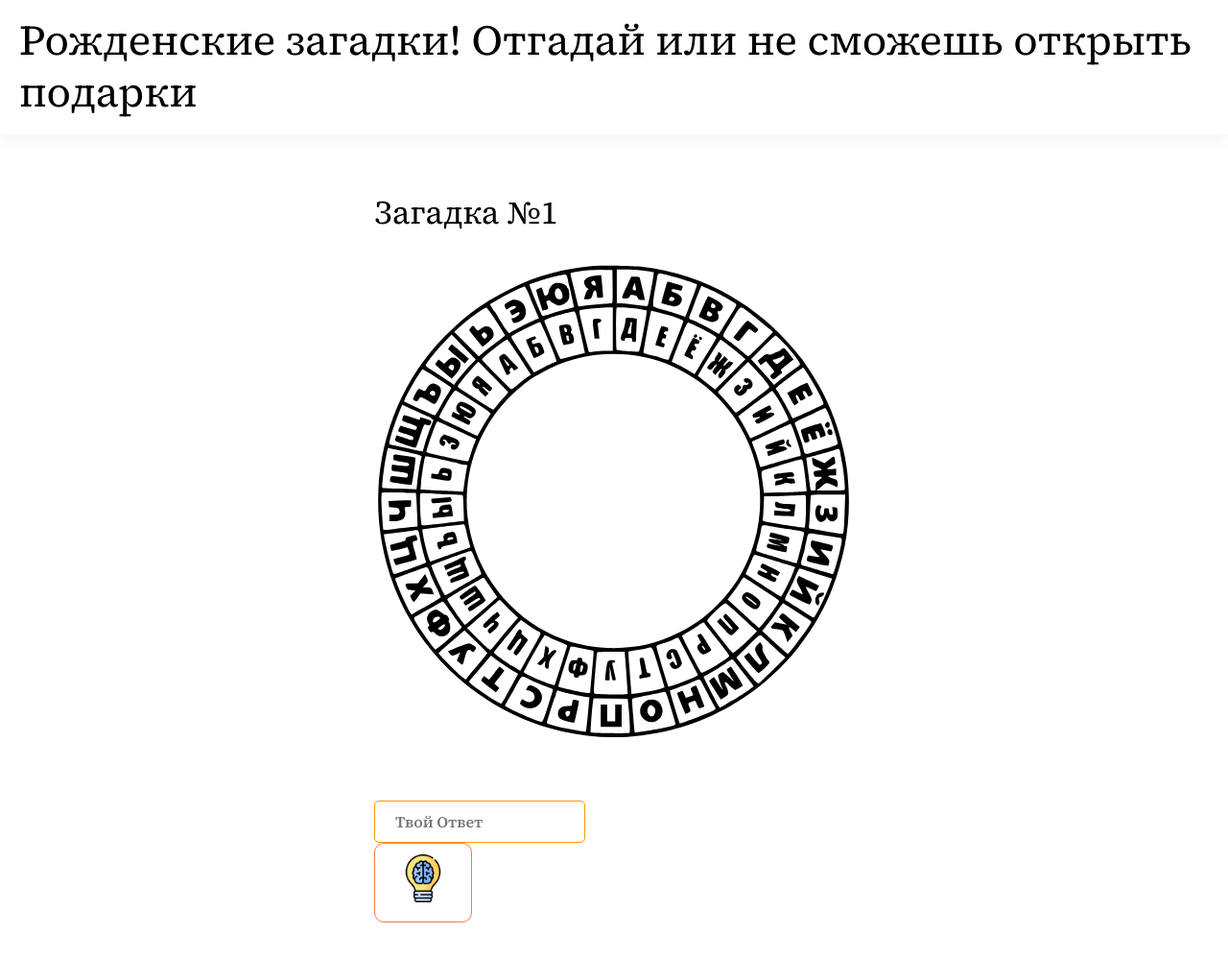
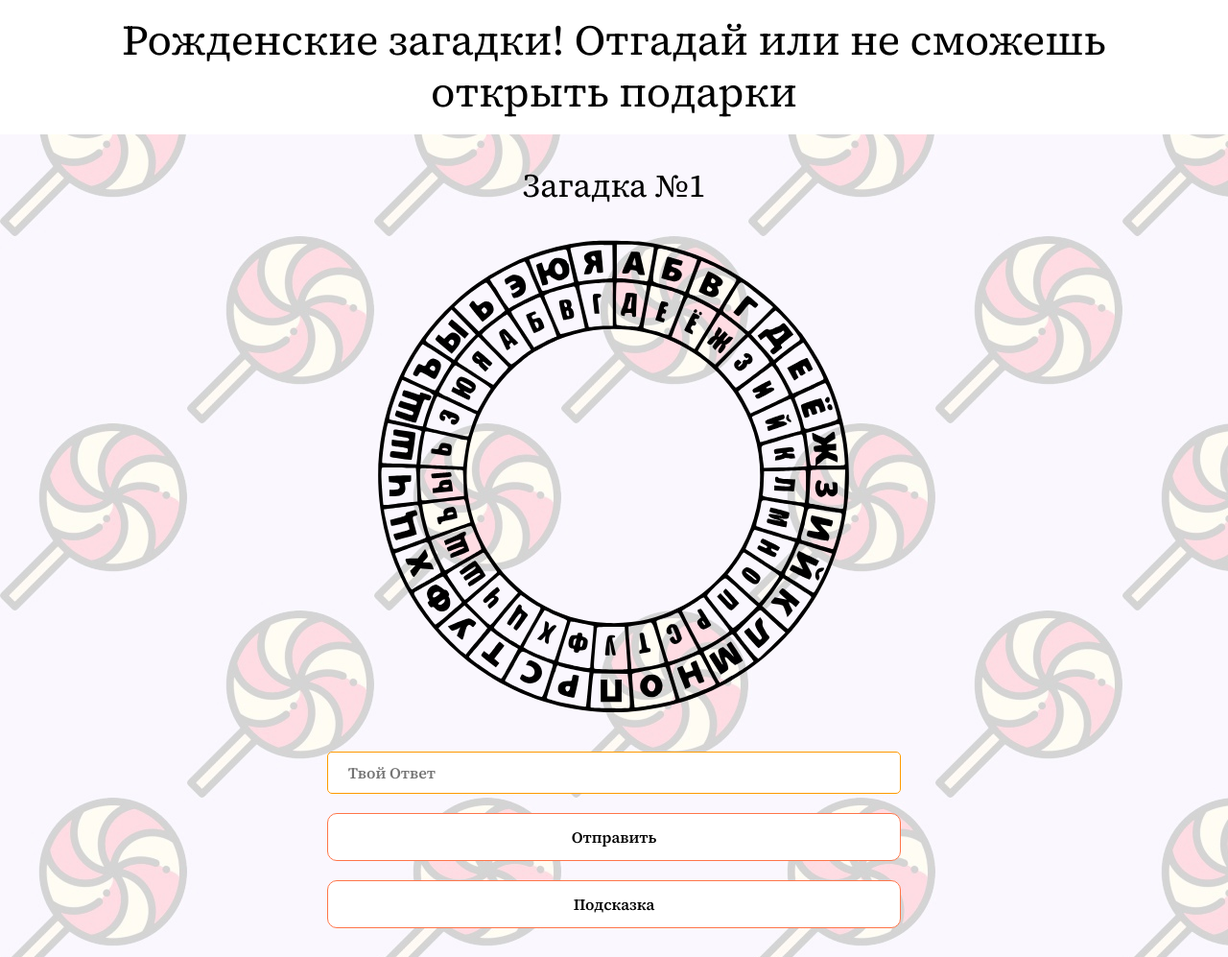
Before and after one commit to Jnuka/congratulations-for-anya, a website: page index.html in a window 1280 px wide. Shown: the whole page at 96% size. Drawn offline with Linux system fonts and the light colour scheme; a web font is replaced by a local one.

Commit message:
- add adaptation page for mobile - add some style

```diff
--- a/index.html
+++ b/index.html
@@ -3,7 +3,7 @@
 <head>
     <meta charset="UTF-8">
     <meta name="viewport" content="width=device-width, initial-scale=1.0">
-    <title>Document</title>
+    <title>С днем Рождения</title>
     <link href="https://fonts.googleapis.com/css2?family=Source+Serif+4:wght@400;600&display=swap" rel="stylesheet">
     <link href="https://fonts.googleapis.com/css2?family=Rubik+Beastly&family=Source+Serif+4:wght@400;600&display=swap" rel="stylesheet">
     <link rel="stylesheet" href="sass/style.css">
@@ -11,37 +11,31 @@
 </head>
 <body>
     <header class="header">
-        <div class="header__wrapper">
-            <div class="header__photo">
-                <!-- <a href="#" class="photo">
+        <div class="wrapper">
+            <!-- <div class="header__photo">
+                <a href="#" class="photo">
                     <img src="./img/photo_anna.png" alt="photoAnna">
-                </a> -->
-            </div>
+                </a>
+            </div>-->
             <h1 class="header__title">Рожденские загадки! Отгадай или не сможешь открыть подарки</h1>
         </div>
     </header>
     <section class="puzzle">
-        <div class="puzzle__wrapper">
-            <div class="puzzle__content">
-                <div class="puzzle__discription">
-                    <h2 class="puzzle__title">
-                        Загадка №1
-                    </h2>
+        <div class="wrapper">
+            <h2 class="puzzle__title">Загадка №1</h2>
+            <div class="puzzle__container">
+                <div class="puzzle__task">
                     <img class="puzzle__image" src="./img/puzzles/puzzel-one.svg" alt="puzzel-one">
                 </div>
                 <div class="puzzle__form">
                     <form action method="POST">
                         <div class="puzzle__answer">
-                            <input type="text" name="answer" placeholder="Твой Ответ">
-                            <div class="puzzle_button">
-                                <button class="button button-help" id="button-help">
-                                    <a href="#" class="helper">
-                                        <img class="button-img" src="./img/help_button.png" alt="help_button">
-                                    </a>
-                                </button>
-                            </div>
+                            <input class="puzzle__input" type="text" name="answer" placeholder="Твой Ответ">
                         </div>
-
+                        <div class="puzzle_button">
+                            <button class="button button-send">Отправить</button>
+                            <button class="button button-help" id="button-help">Подсказка</button>
+                        </div>
                     </form>
                 </div>
             </div>
--- a/sass/abstract/_constants.scss
+++ b/sass/abstract/_constants.scss
@@ -1,3 +1,9 @@
 $color-light: #ffffff;
 $color-primary: #FF9900;
 $color-additional: #FF7549;
+
+$content-width: 1197px;
+$tablet-width: 768px;
+$mobile-l-width: 475px;
+$mobile-m-width: 375px;
+$mobile-s-width: 320px;
--- a/sass/abstract/_mixins.scss
+++ b/sass/abstract/_mixins.scss
@@ -4,3 +4,19 @@
     font-weight: $weight;
     font-style: $style;
 }
+
+@mixin media-table {
+    @media(max-width: $tablet-width) {@content;}
+}
+
+@mixin media-mobileL {
+    @media(max-width: $mobile-l-width) {@content;}
+}
+
+@mixin media-mobileM {
+    @media(max-width: $mobile-m-width) {@content;}
+}
+
+@mixin media-mobileS {
+    @media(max-width: $mobile-s-width) {@content;}
+}
--- a/sass/base/_buttons.scss
+++ b/sass/base/_buttons.scss
@@ -1,6 +1,6 @@
 .button {
     @extend %font-default;
-    padding: 11px 25px 13px;
+    padding: 11px 50px;
     background-color: $color-light;
     border-radius: 10px;
     border: 1px solid $color-additional;
--- a/sass/base/_photo.scss
+++ /dev/null
@@ -1,8 +0,0 @@
-.photo {
-    display: flex;
-}
-
-.photo-object {
-    width: 240px;
-    height: 285px;
-}
--- a/sass/components/_puzzle.scss
+++ b/sass/components/_puzzle.scss
@@ -1,16 +1,46 @@
 .puzzle {
+    background-image: url("/img/puzzles/fon1.png");
     padding: 30px 0;
 }
 
-.puzzle__wrapper {
+.puzzle__title {
+    max-width: 230px;
+    margin: auto;
+    text-align: center;
+    margin-bottom: 30px;
+}
+
+.puzzle__container {
     display: flex;
+    justify-content: center;
+    flex-direction: column;
     align-items: center;
-    flex-direction: column;
+}
+
+.puzzle__task {
+    margin-bottom: 30px;
+}
+
+.puzzle__image {
+    width: 500px;
+    height: 500px;
+    @include media-mobileL {
+        width: 400px;
+        height: 400px;
+    }
+    @include media-mobileM {
+        width: 350px;
+        height: 350px;
+    }
+    @include media-mobileS {
+        width: 300px;
+        height: 300px;
+    }
 }
 
 .puzzle__form {
-    margin-top: 55px;
-    input, textarea {
+    width: 50%;
+    input {
         border: 1px solid $color-light;
         background-color: $color-light;
         padding:  10px 21px;
@@ -21,18 +51,23 @@
             outline: none;
         }
     }
-    textarea {
-        resize: none;
-        width: 100%;
-        height: 200px;
-    }
+}
+
+.puzzle__input {
+    width: 100%;
+    margin-bottom: 20px;
 }
 
 .puzzle_button {
     display: flex;
+    flex-direction: column;
+    text-align: center;
 }
 
-.puzzle__image {
-    width: 500px;
-    height: 500px;
+.button-help {
+    margin-top: 20px;
 }
+
+.button-img {
+    text-align: center;
+}
--- a/sass/layouts/_header.scss
+++ b/sass/layouts/_header.scss
@@ -4,12 +4,13 @@
     padding: 15px 0 17px 0;
 }
 
-.header__wrapper {
-    display: flex;
-    align-items: center;
-    justify-content: center;
+.header__title {
+    text-align: center;
+    margin: 0 20px;
+    @include media-table {
+        @include font($size: 3.5rem);
+    }
+    @include media-mobileL {
+        @include font($size: 2.0rem);
+    }
 }
-
-.header__title {
-    margin: 0 20px;
-}
--- /dev/null
+++ b/sass/layouts/_wrapper.scss
@@ -0,0 +1,4 @@
+.wrapper {
+    max-width: $content-width;
+    margin: auto;
+}
--- a/sass/style.scss
+++ b/sass/style.scss
@@ -7,11 +7,11 @@
 
 // Base
 @import "base/base";
-@import "base/photo";
 @import "base/buttons";
 
 // Layouts
 @import "layouts/header";
+@import "layouts/wrapper";
 
 // Components
 @import "components/puzzle";
```
Also changed, not shown: sass/style.css, 1 other file.
